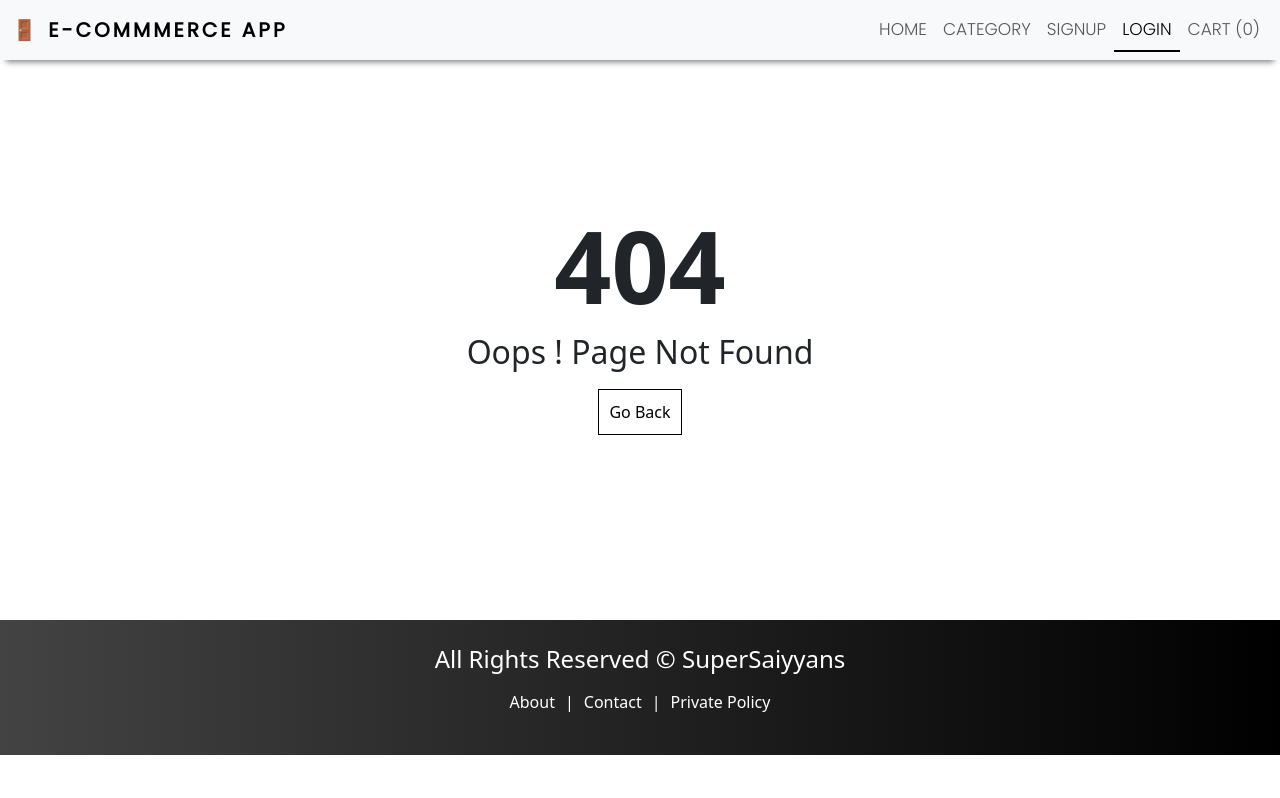
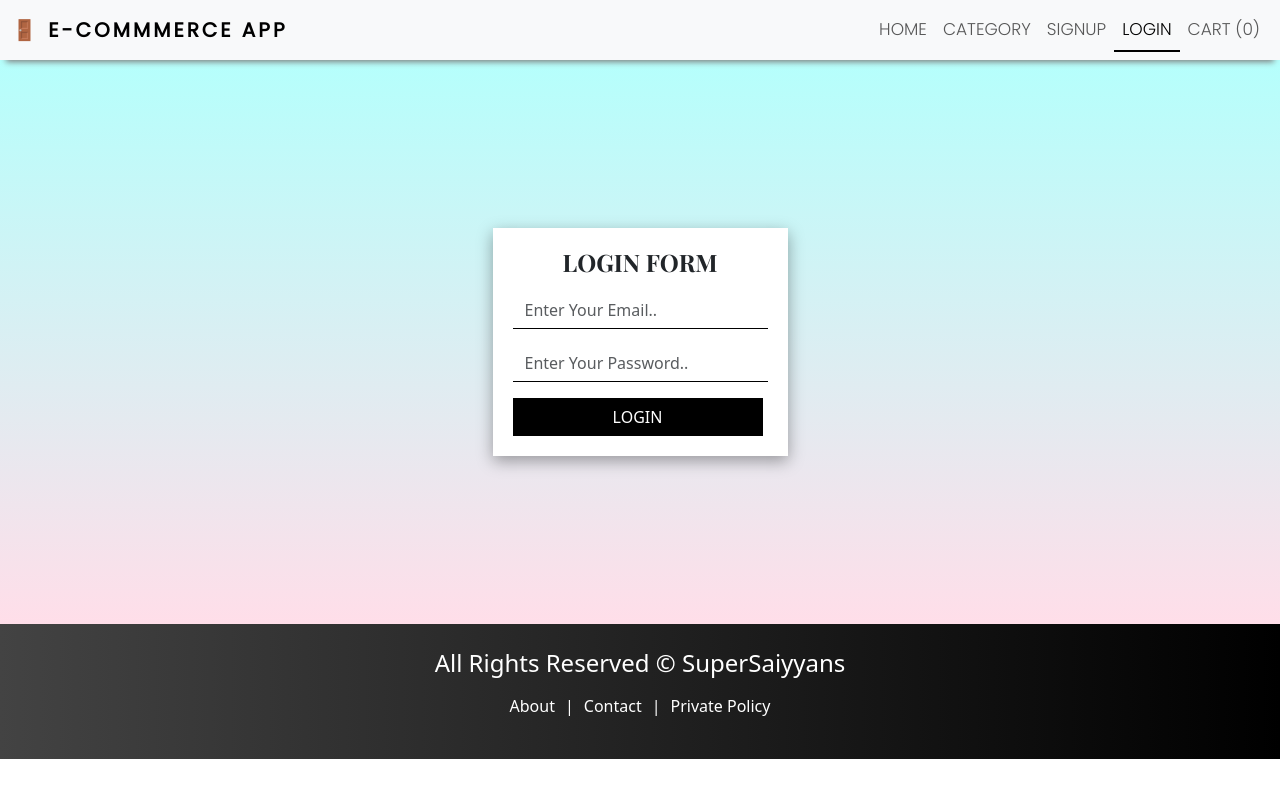
Before and after one commit to shubham13101996/E_Commerce_Project, a React (Create React App) app in the folder client/: page /login in a window 1280 px wide. Before the commit this address had no page. Built offline with nearby package versions, Linux system fonts and the light colour scheme.

Commit message:
login user successfully

```diff
--- a/client/src/App.js
+++ b/client/src/App.js
@@ -6,12 +6,15 @@ import Contact from "./pages/Contact";
 import Policy from "./pages/Policy";
 import PageNotFound from "./pages/PageNotFound";
 import Register from "./pages/Auth/Register";
+import Login from "./pages/Auth/Login";
 function App() {
   return (
     <>
       <Routes>
         <Route path="/" element={<Home />} />
         <Route path="/register" element={<Register />} />
+        <Route path="/login" element={<Login />} />
+
         <Route path="/about" element={<About />} />
         <Route path="/contact" element={<Contact />} />
         <Route path="/policy" element={<Policy />} />
--- /dev/null
+++ b/client/src/pages/Auth/Login.js
@@ -0,0 +1,77 @@
+import React, { useState } from "react";
+import Layouts from "../../components/Layout/Layouts";
+import "../../styles/Register.css";
+import axios from "axios";
+import toast from "react-hot-toast";
+import { useNavigate } from "react-router-dom";
+
+const Login = () => {
+  const [email, setEmail] = useState("");
+  const [password, setPassword] = useState("");
+
+  const navigate = useNavigate();
+  const handleSubmit = async (e) => {
+    e.preventDefault();
+    try {
+      const res = await axios.post("/api/v1/auth/login", {
+        email,
+        password,
+      });
+      if (res && res.data.success) {
+        // console.log(res.data.message);
+        toast.success(res.data && res.data.message);
+        // toast.success("res.data.message");
+        navigate("/");
+      } else {
+        toast.error(res.data.message);
+      }
+    } catch (error) {
+      console.log(error);
+      toast.error("Something Went Wrong!!");
+    }
+  };
+
+  return (
+    <Layouts title={"Login - Ecommerce App"}>
+      <div className="form-container">
+        {/* <h1>Register Page</h1> */}
+        <form onSubmit={handleSubmit}>
+          <h4 className="title">LOGIN FORM</h4>
+
+          <div className="mb-3">
+            <input
+              type="email"
+              value={email}
+              onChange={(e) => {
+                setEmail(e.target.value);
+              }}
+              className="form-control"
+              id="exampleInputEmail1"
+              placeholder="Enter Your Email.."
+              required
+            />
+          </div>
+          <div className="mb-3">
+            <input
+              type="password"
+              value={password}
+              onChange={(e) => {
+                setPassword(e.target.value);
+              }}
+              className="form-control"
+              id="exampleInputEmail1"
+              placeholder="Enter Your Password.."
+              required
+            />
+          </div>
+
+          <button type="submit" className="btn btn-primary">
+            LOGIN
+          </button>
+        </form>
+      </div>
+    </Layouts>
+  );
+};
+
+export default Login;
```
Also changed, not shown: 1 other file (tests, documents, lock files or other folders).
